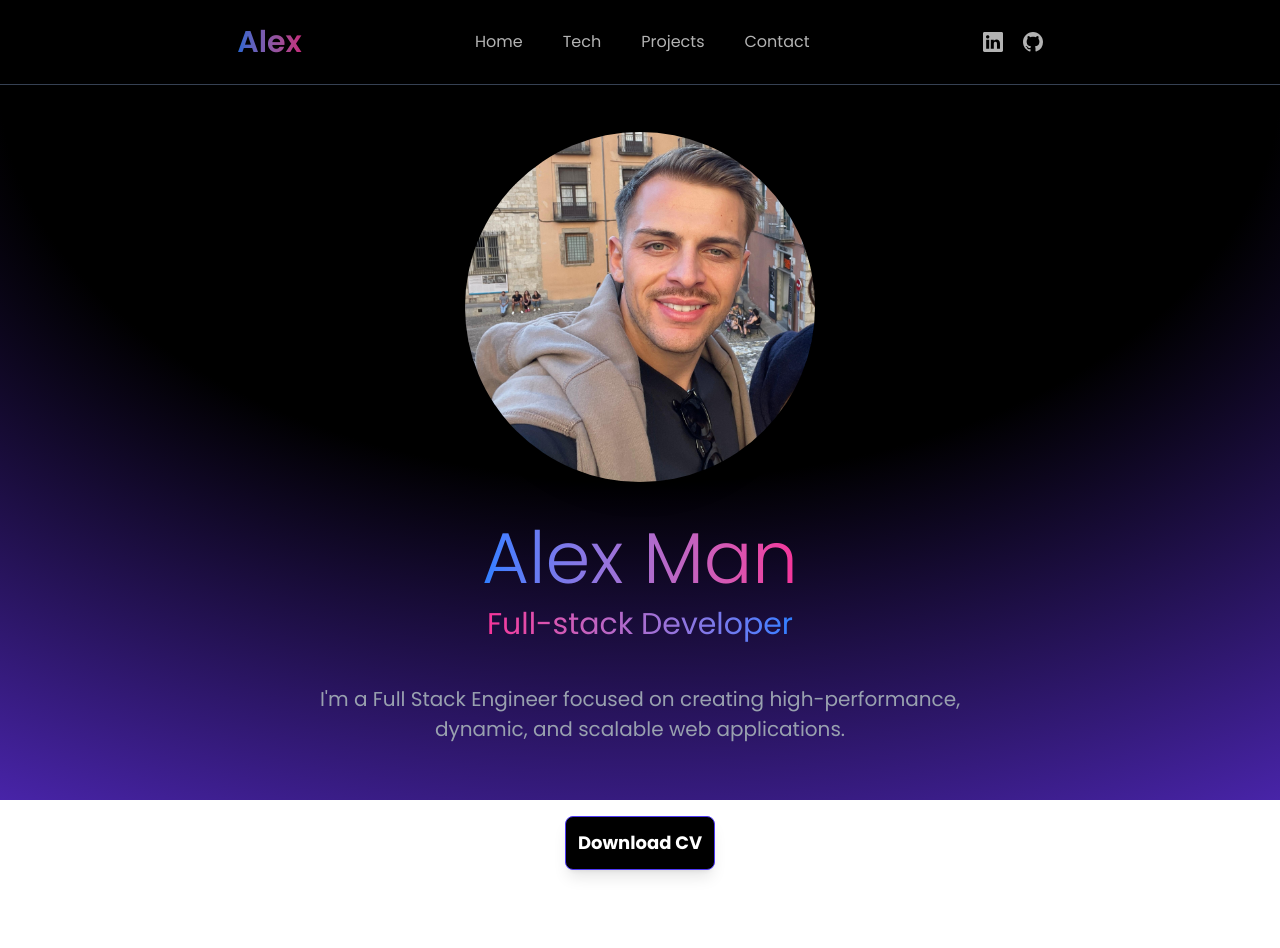
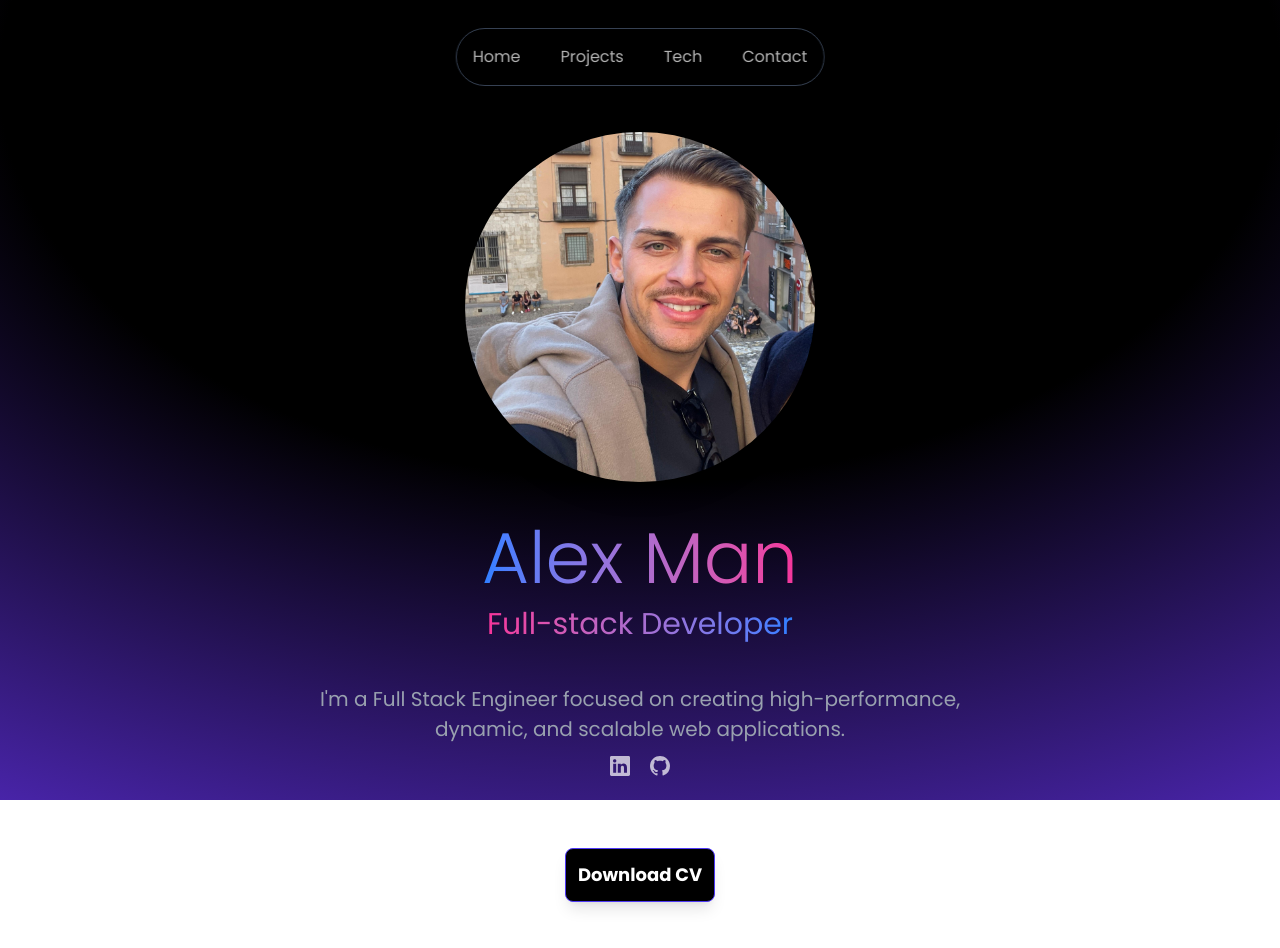
Before and after one commit to MadeItByAlex/My-Personal-Portfolio, a React (Vite) app: page / in a window 1280 px wide. Shown: the top 948 px of the page. Built offline with nearby package versions, Linux system fonts and the light colour scheme.

Commit message:
CV updated

```diff
--- a/src/components/Hero.jsx
+++ b/src/components/Hero.jsx
@@ -1,5 +1,7 @@
 import image from "/src/images/me.jpg"
 import { motion } from "framer-motion"
+import { BsGithub, BsLinkedin, } from "react-icons/bs"
+
 
 
 const Hero = () => {
@@ -32,8 +34,27 @@ const Hero = () => {
             text-2xl   md:text-3xl">Full-stack Developer</h3>
           <p className="text-pretty mt-[30px] text-[20px] text-gray-400">I'm a Full Stack Engineer focused on creating high-performance, dynamic, and scalable web applications.</p>
 
-        <a href="/AlexCv.pdf"
-        download="Alex_Cv.pdf"
+          <ul className="hidden md:flex gap-5">
+
+                  <li className="cursor-pointer text-xl opacity-70 transition-all duration-300 hover:text-blue-500
+                  hover:opacity-100">
+                    <a href="https://www.linkedin.com/in/alex-man-914377233/" target="_blank" rel="noopener noreferrer">
+                      <BsLinkedin />
+                    </a>
+                  </li>
+
+                  <li className="cursor-pointer text-xl opacity-70 transition-all duration-300 hover:text-purple-500
+                  hover:opacity-100">
+                     <a href="https://github.com/MadeItByAlex" target="_blank" rel="noopener noreferrer">
+                      <BsGithub />
+                    </a>
+                  </li>
+
+          </ul>
+
+
+        <a href="/AlexManCV.pdf"
+        download="AlexManCV.pdf"
          className="text-nowrap rounded-lg border border-indigo-600 bg-black px-3 mt-15 py-3
          text-lg font-bold text-white shadow-lg transition-all duration-300 hover:-translate-y-2
          hover:shadow-xl hover:shadow-indigo-600 ">Download CV</a>
--- a/src/components/NavBar.jsx
+++ b/src/components/NavBar.jsx
@@ -1,6 +1,6 @@
 import { useState } from "react"
 import { BiMenu, BiX } from "react-icons/bi"
-import { BsGithub, BsLinkedin, BsTwitterX, BsYoutube } from "react-icons/bs"
+import { BsGithub, BsLinkedin} from "react-icons/bs"
 
 
 const NavBar = () => {
@@ -13,13 +13,10 @@ const NavBar = () => {
 
   return (
 
-    <nav className="fixed top-0 z-10 flex w-full items-center
-    justify-between border-b border-b-gray-700 bg-black/70 px-16 py-6
-    text-white backdrop-blur-md md:justify-evenly">
+    <nav className="fixed top-4 left-1/2 -translate-x-1/2 z-10 flex w-auto max-w-screen-lg
+    justify-between border border-gray-700 mt-3 bg-black/70 px-4 py-4 text-white
+    backdrop-blur-md rounded-4xl md:justify-evenly">
 
-
-      <a href="#home" className="bg-gradient-to-r from-blue-500 to-pink-500 bg-clip-text text-transparent opacity-80
-      text-3xl font-semibold transition-all duration-300 hover:opacity-100">Alex</a>
 
       <ul className="hidden md:flex gap-10">
 
@@ -27,12 +24,12 @@ const NavBar = () => {
           <li>Home</li>
         </a>
 
+        <a href="#projects" className="cursor-pointer opacity-70 transition-all duration-300 hover:opacity-100">
+          <li>Projects</li>
+        </a>
+
         <a href="#tech" className="cursor-pointer opacity-70 transition-all duration-300 hover:opacity-100">
           <li>Tech</li>
-        </a>
-
-        <a href="#projects" className="cursor-pointer opacity-70 transition-all duration-300 hover:opacity-100">
-          <li>Projects</li>
         </a>
 
         <a href="#contact" className="cursor-pointer opacity-70 transition-all duration-300 hover:opacity-100">
@@ -42,23 +39,6 @@ const NavBar = () => {
       </ul>
 
 
-      <ul className="hidden md:flex gap-5">
-
-        <li className="cursor-pointer text-xl opacity-70 transition-all duration-300 hover:text-blue-500
-        hover:opacity-100">
-          <a href="https://www.linkedin.com/in/alex-man-914377233/" target="_blank" rel="noopener noreferrer">
-            <BsLinkedin />
-          </a>
-        </li>
-
-        <li className="cursor-pointer text-xl opacity-70 transition-all duration-300 hover:text-purple-500
-        hover:opacity-100">
-           <a href="https://github.com/MadeItByAlex" target="_blank" rel="noopener noreferrer">
-            <BsGithub />
-          </a>
-        </li>
-
-      </ul>
 
       {isOpen ? (
         <BiX className="block md:hidden text-4xl" onClick={menuOpen}/>
```
Also changed, not shown: 1 other file (tests, documents, lock files or other folders).
